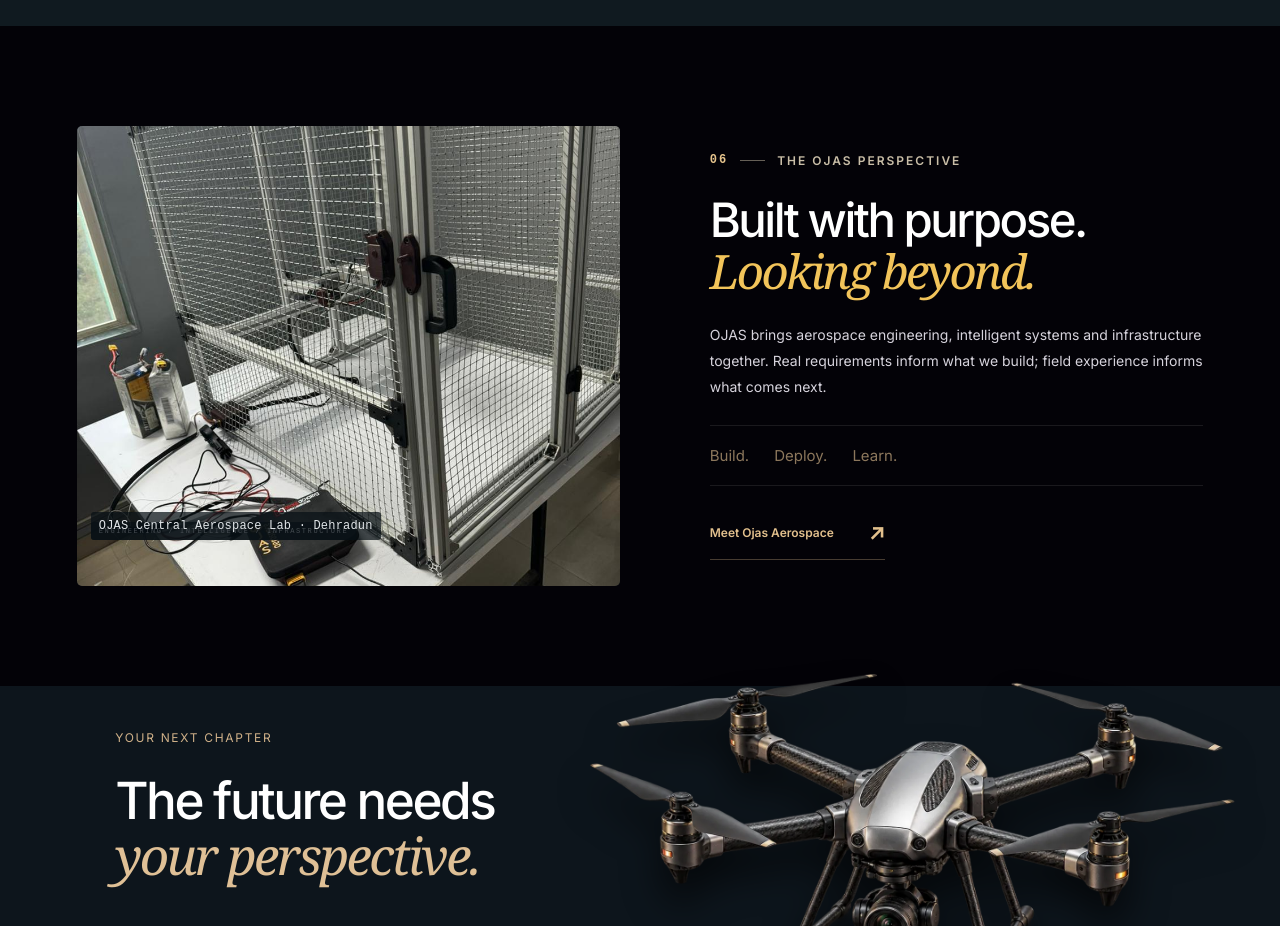
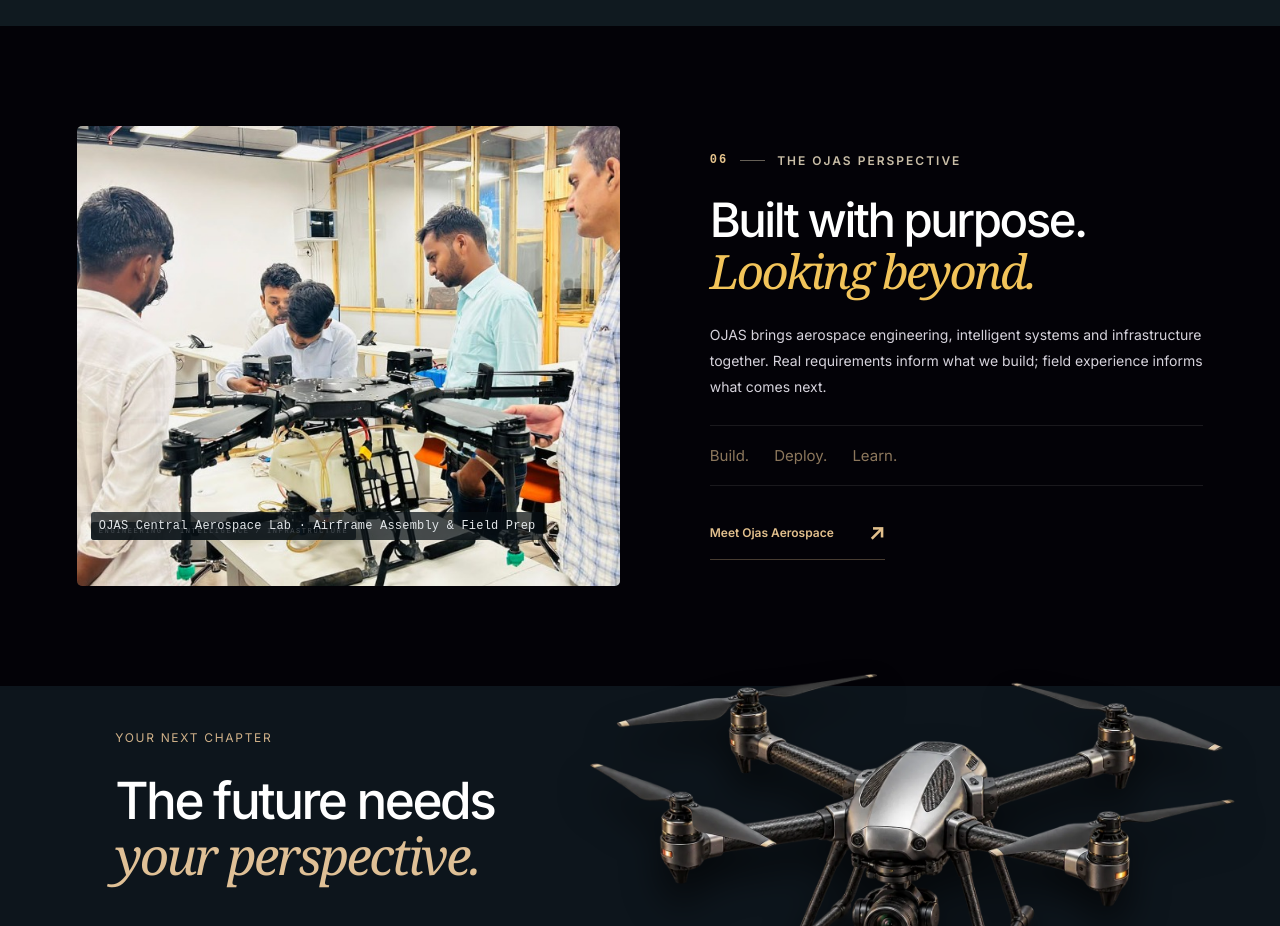
Before and after one commit to aliraza19483/ojasaerospace1, a React (Vite) app: page / in a window 1280 px wide. Shown: the part 7620-8546 px from the top of the page. Built offline with nearby package versions, Linux system fonts and the light colour scheme; a web font is replaced by a local one.

Commit message:
feat: replace perspective cage image with authentic drone assembly lab photo

```diff
--- a/src/Solutions.tsx
+++ b/src/Solutions.tsx
@@ -1024,14 +1024,14 @@
       <section className="hp-about hp-section" id="company">
         <div className="about-visual">
           <img
-            src="/all%20image/WhatsApp%20Image%202026-09-22%20at%2011.42.50%20AM%20(1).jpeg"
-            alt="OJAS Aerospace Dehradun Central Engineering Labs propulsion test cage"
+            src="/all%20image/drone-assembly-training-lab.jpg"
+            alt="OJAS Aerospace Dehradun Engineering Lab — Technical crew and engineers assembling operational agricultural airframe platform"
             loading="lazy"
             decoding="async"
           />
           <span>ENGINEERING / INTELLIGENCE / INFRASTRUCTURE</span>
           <span className="photo-credit about-photo-credit">
-            OJAS Central Aerospace Lab · Dehradun
+            OJAS Central Aerospace Lab · Airframe Assembly & Field Prep
           </span>
         </div>
         <div className="about-copy">
```
Also changed, not shown: public/all image/drone-assembly-training-lab.jpg (added), src/assets/drone-assembly-training-lab.jpg (added).
